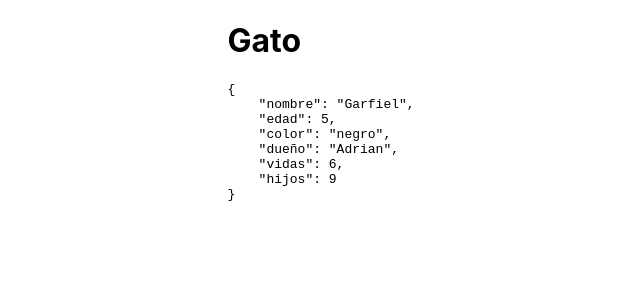
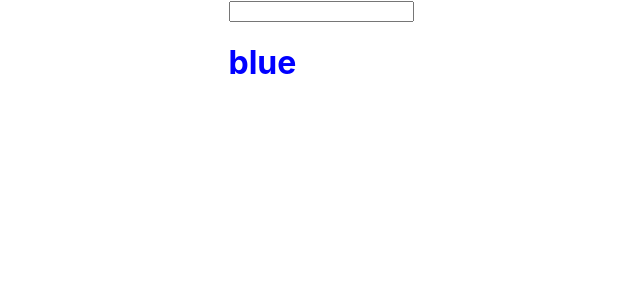
Before and after one commit to adrian1426/UniversidadReactJS, a React (Create React App) app: page / in a window 1280 px wide. Shown: the top 300 px of the page, without its empty margins (319-959 px from the left). Built offline with nearby package versions, Linux system fonts and the light colour scheme.

Commit message:
persistencia de eventos

```diff
--- a/src/App.js
+++ b/src/App.js
@@ -1,38 +1,47 @@
 import React from 'react';
 import './App.css';
 
-const Gato = props => {
-  return (
-    <div>
-      <h1>Gato</h1>
-      <pre>{JSON.stringify(props, null, 4)}</pre>
-    </div>
-  );
-};
 
-class App extends React.Component {
+
+class PersistenciaEventos extends React.Component {
   state = {
-    vidas: 6,
-    hijos: 9,
+    color: 'blue'
+  };
+
+  onChangeInput = (e) => {
+
+    const color = e.target.value;
+
+    // e.persist();
+
+    // this.setState({
+    //   color: e.target.value
+    // });
+
+    this.setState(() => ({
+      color
+    }));
   };
 
   render() {
-    const otrosDatos = {
-      color: 'negro',
-      dueño: 'Adrian',
-    };
 
     return (
-      <div className="App">
-        <Gato
-          nombre="Garfiel"
-          edad={5}
-          {...otrosDatos}
-          {...this.state}
-        />
+      <div>
+        <input type="text" onChange={this.onChangeInput} />
+        <h1 style={{ color: this.state.color }}>{this.state.color}</h1>
       </div>
     );
   }
 }
 
+
+const App = () => {
+  return (
+    <div className="App">
+      <PersistenciaEventos />
+    </div>
+  );
+};
+
+
 export default App;
```
